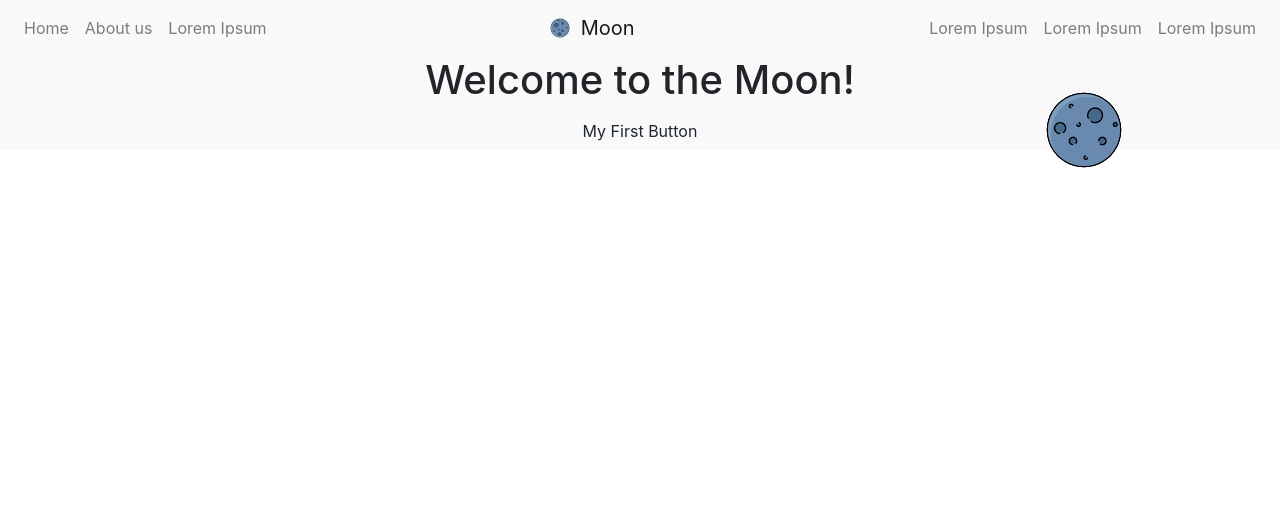
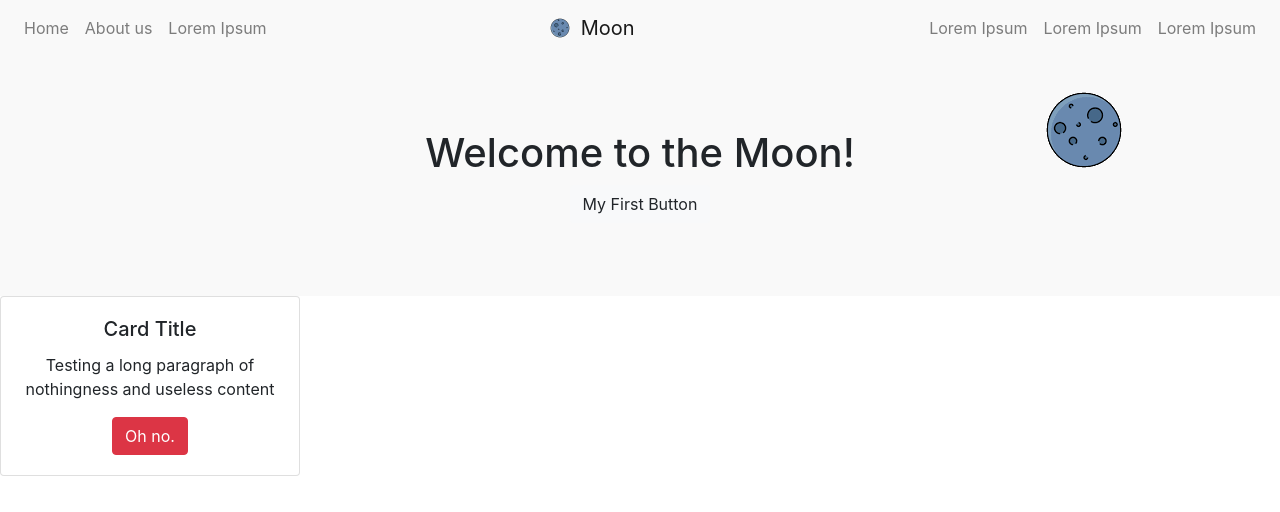
Before and after one commit to MoonTsuki/moon, a React (Create React App) app: page / in a window 1280 px wide. Shown: the top 512 px of the page. Built offline with nearby package versions, Linux system fonts and the light colour scheme.

Commit message:
feat: added a flipping card

```diff
--- a/src/App.css
+++ b/src/App.css
@@ -13,6 +13,7 @@
 
 .App-header {
   background-color: #f9f9f9;
+  min-height: 30vh;
   display: flex;
   flex-direction: column;
   align-items: center;
@@ -41,6 +42,33 @@
   animation: myanimation 5s forwards;
 }
 
-.a#rotator {
-  animation: myanimation 5s;
+.flip-card {
+  background-color: transparent;
+  width: 300px;
+  height: 200px;
+  perspective: 1000px; /* Remove this if you don't want the 3D effect */
 }
+
+.flip-card-inner {
+  position: relative;
+  width: 100%;
+  height: 100%;
+  text-align: center;
+  transition: transform 0.8s;
+  transform-style: preserve-3d;
+}
+
+.flip-card-front, .flip-card-back{
+  position: absolute;
+  width: 100%;
+  height: 100%;
+  backface-visibility: hidden;
+}
+
+.flip-card-back {
+  transform: rotateY(180deg);
+}
+
+.flip-card:hover .flip-card-inner{
+  transform: rotateY(180deg);
+}
--- a/src/App.js
+++ b/src/App.js
@@ -1,6 +1,7 @@
 import './App.css';
 
 import Button from 'react-bootstrap/Button';
+import Card from 'react-bootstrap/Card'
 import Navbar from './components/navbar/navbar';
 import React from 'react';
 import moonImage from './resources/moon.png'
@@ -14,6 +15,31 @@ function App() {
         <Button variant='light'>My First Button</Button>
         <img src={moonImage} className='animated'></img>
       </header>
+      <body>
+        <div className='flip-card'>
+          <div className='flip-card-inner'>
+            <div className='flip-card-front'>
+            <Card>
+              <Card.Body>
+                <Card.Title>Card Title</Card.Title>
+                <Card.Text> Testing a long paragraph of nothingness and useless content </Card.Text>
+                <Button variant="danger">Oh no.</Button>
+              </Card.Body>
+            </Card>
+            </div>
+            <div className='flip-card-back'>
+            <Card>
+              <Card.Body>
+                <Card.Title>Card Title</Card.Title>
+                <Card.Text> Testing a long paragraph of nothingness and useless content </Card.Text>
+                <Button variant="danger">Oh no.</Button>
+              </Card.Body>
+            </Card>
+            </div>
+          </div>
+        </div>
+
+      </body>
     </div>
   );
 }
```
